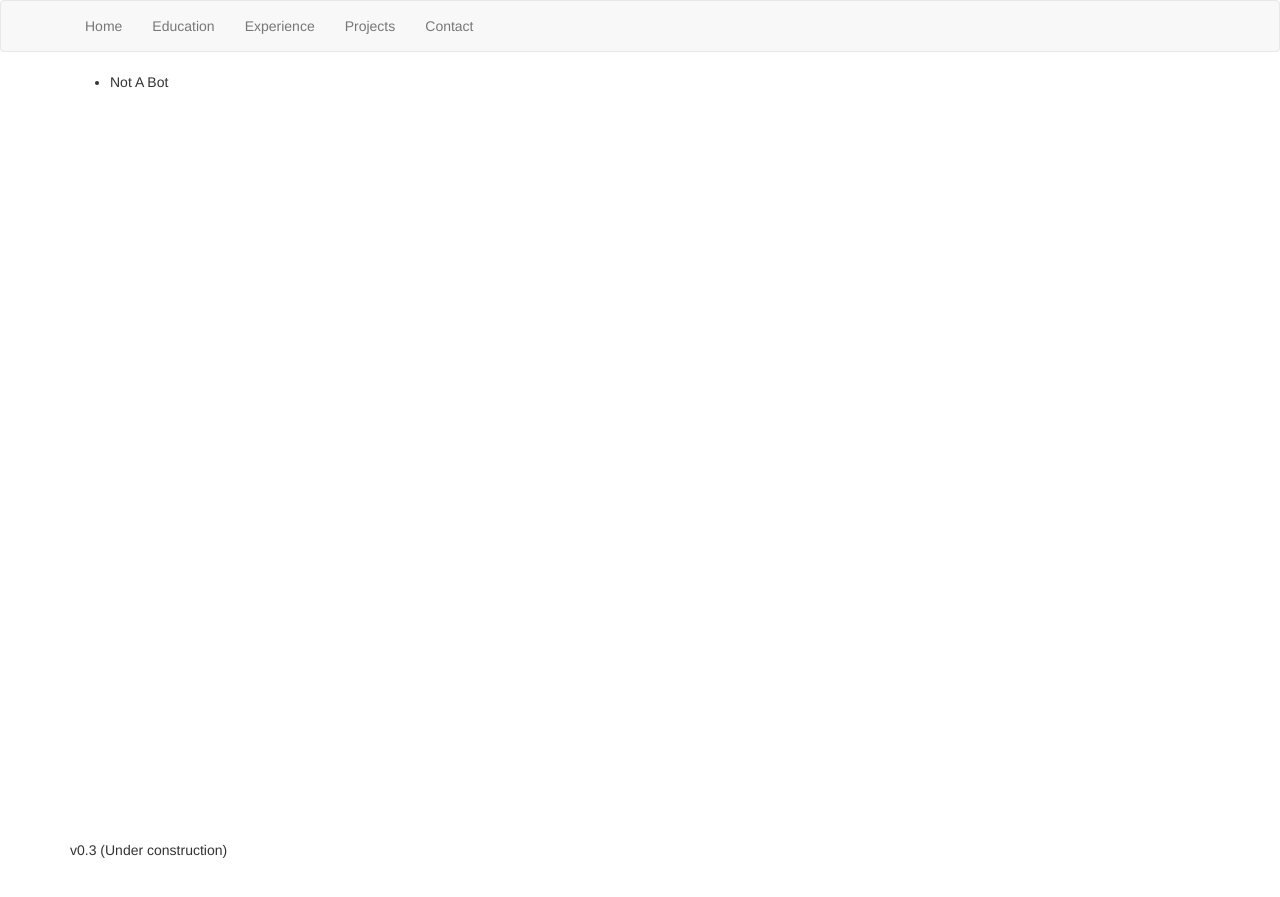
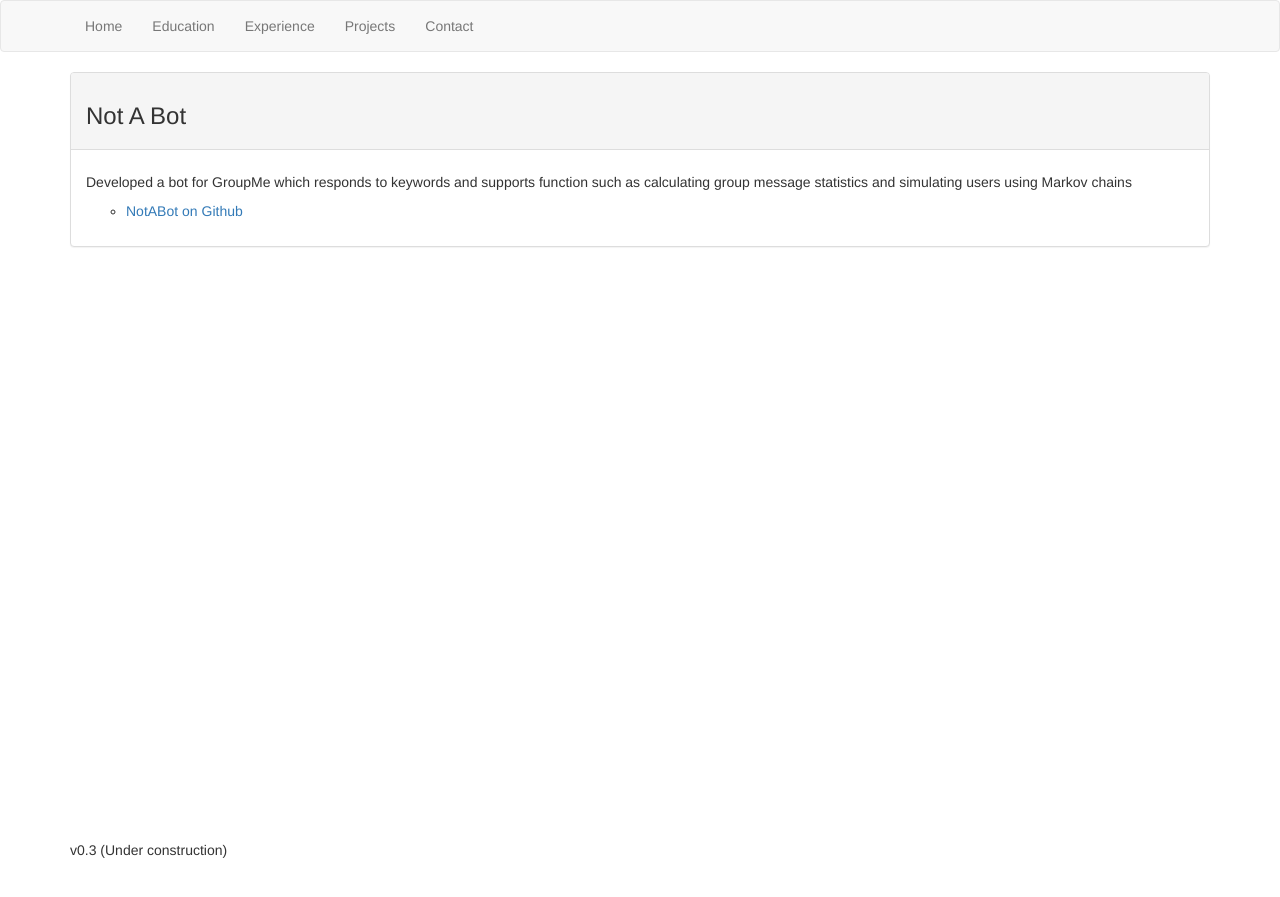
Before and after one commit to vikramdesh1/vikramdesh1.github.io, a Jekyll site: the page built from projects.html, in a window 1280 px wide. Shown: the top 897 px of the page. Built offline with Jekyll 4.4.1, drawn with Linux system fonts in a browser that asks for light colours; nearby versions of some CDN libraries.

Commit message:
added notabot

```diff
--- a/projects.html
+++ b/projects.html
@@ -3,7 +3,18 @@ layout: default
 title: Projects
 ---
 <div class="container">
-    <ul>
-        <li>Not A Bot</li>
-    </ul>
+    <div class="panel panel-default">
+        <div class="panel-heading">
+            <h3>Not A Bot</h3>
+        </div>
+        <div class="panel-body">
+            <ul class="list-unstyled">
+                <li><h5>Developed a bot for GroupMe which responds to keywords and supports function such as calculating group message statistics and simulating users using Markov chains</h5>
+                <ul>
+                    <li><a href="https://github.com/vikramdesh1/NotABot">NotABot on Github</a></li>
+                </ul>
+                </li>
+            </ul>
+        </div>
+    </div>
 </div>
```
